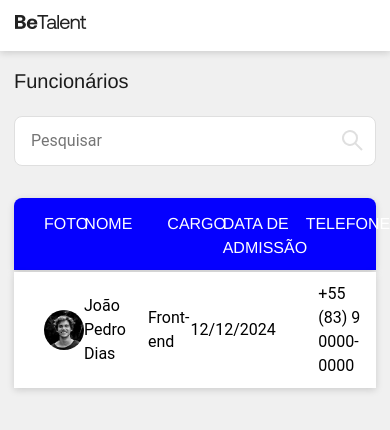
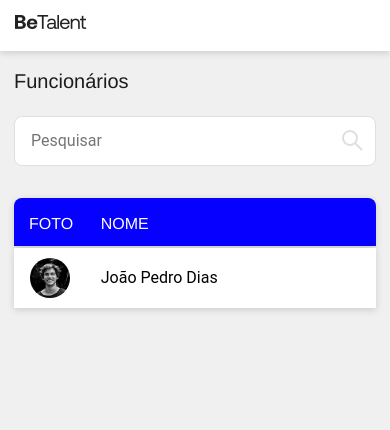
Before and after one commit to joycevaniasalvino/desafio-frontend-betalent, a React (Create React App) app: page / in a window 390 px wide. Shown: the top 430 px of the page. Built offline with nearby package versions, Linux system fonts and the light colour scheme.

Commit message:
:art: style: responsividade componente tabela

```diff
--- a/src/styles/index.css
+++ b/src/styles/index.css
@@ -158,7 +158,7 @@ h3 {
 
 }
 
-.titulo4, .dataDeAdimissao-tabela {
+.titulo4, .dataDeAdmissao-tabela {
   grid-column: 8 / 11;
 
 }
@@ -195,3 +195,82 @@ h3 {
 
   }
 }
+
+@media (max-width: 1024px) {
+  .header-tabela{
+    background-color: #0500FF;
+    color: #FFFFFF;
+
+    padding: 14px 15px 10px 0px;
+
+    border-radius: 8px 8px 0 0;
+
+    display: grid;
+    grid-template-columns: repeat(12, 1fr);
+    grid-template-rows: auto;
+
+    box-shadow: 0 2px 7px rgba(0, 0, 0, 0.15);
+
+  }
+
+  .item-funcionario{
+    padding: 10px 15px 10px 0px;
+
+    margin-top: 2px;
+
+    display: grid;
+    grid-template-columns: repeat(12, 1fr);
+    grid-template-rows: auto;
+
+    align-items: center;
+
+    box-shadow: 0 2px 7px rgba(0, 0, 0, 0.15);
+
+
+    background-color: #FFFFFF;
+  }
+
+  .foto-tabela {
+    grid-column: 1 / 4;
+
+  }
+
+  .titulo1 {
+    grid-column: 1 / 4;
+
+    padding-left: 15px;
+
+  }
+
+  .titulo2, .nome-tabela {
+    grid-column: 4 / 13;
+
+
+  }
+
+  .titulo3, .cargo-tabela {
+    display: none;
+
+
+  }
+
+  .titulo4, .dataDeAdmissao-tabela {
+    display: none;
+
+
+  }
+
+  .titulo5, .telefone-tabela {
+    display: none;
+
+  }
+
+  .foto-tabela{
+    width: 40px;
+    height: 40px;
+    border-radius: 50%;
+    object-fit: cover;
+
+    margin-left: 16px;
+  }
+}
```
